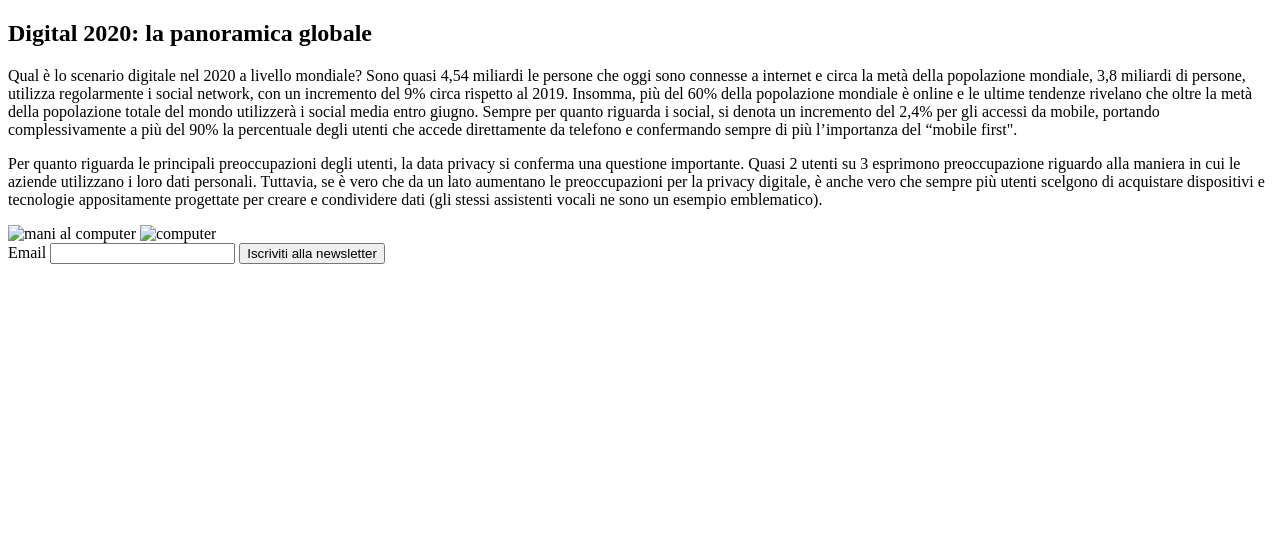
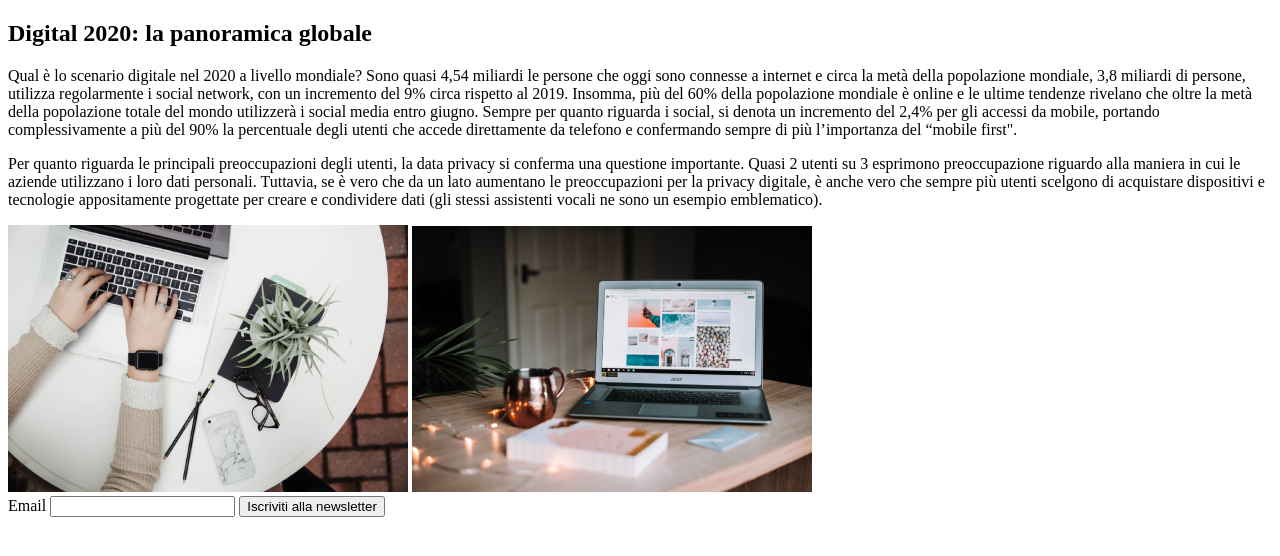
Before and after one commit to angiee05/esercizi, a plain HTML site: page html/es1/es1.html in a window 1280 px wide. Drawn offline with Linux system fonts and the light colour scheme; files whose address does not match are found by name.

Commit message:
esercizio 1 corretto

```diff
--- a/html/es1/es1.html
+++ b/html/es1/es1.html
@@ -1,4 +1,7 @@
 <!DOCTYPE html>
+
+<head></head>
+
 <html>
     <body>
         <main>
@@ -25,8 +28,8 @@
                     progettate per creare e condividere dati (gli stessi assistenti vocali ne sono un esempio
                     emblematico).
                 </p>
-                <img src="C:\Users\angel\AppData\Local\Temp\Temp1_1636976786767.zip\01 Crea una pagina con articolo per blog\assets\hands.png" alt="mani al computer">
-                <img src="C:\Users\angel\AppData\Local\Temp\Temp1_1636976786767.zip\01 Crea una pagina con articolo per blog\assets\laptop.png" alt="computer">
+                <img src="C:\Users\angel\OneDrive\Desktop\esercizi\html\es1\assets\hands.png" alt="mani al computer">
+                <img src="C:\Users\angel\OneDrive\Desktop\esercizi\html\es1\assets\laptop.png" alt="computer">
             </article>
         </main>
         <footer>
@@ -37,3 +40,4 @@
             </form>
         </footer>
     </body>
+</html>
```
Also changed, not shown: html/es1/assets/hands.png (added), html/es1/assets/laptop.png (added), html/es2/favicon.ico (added).
